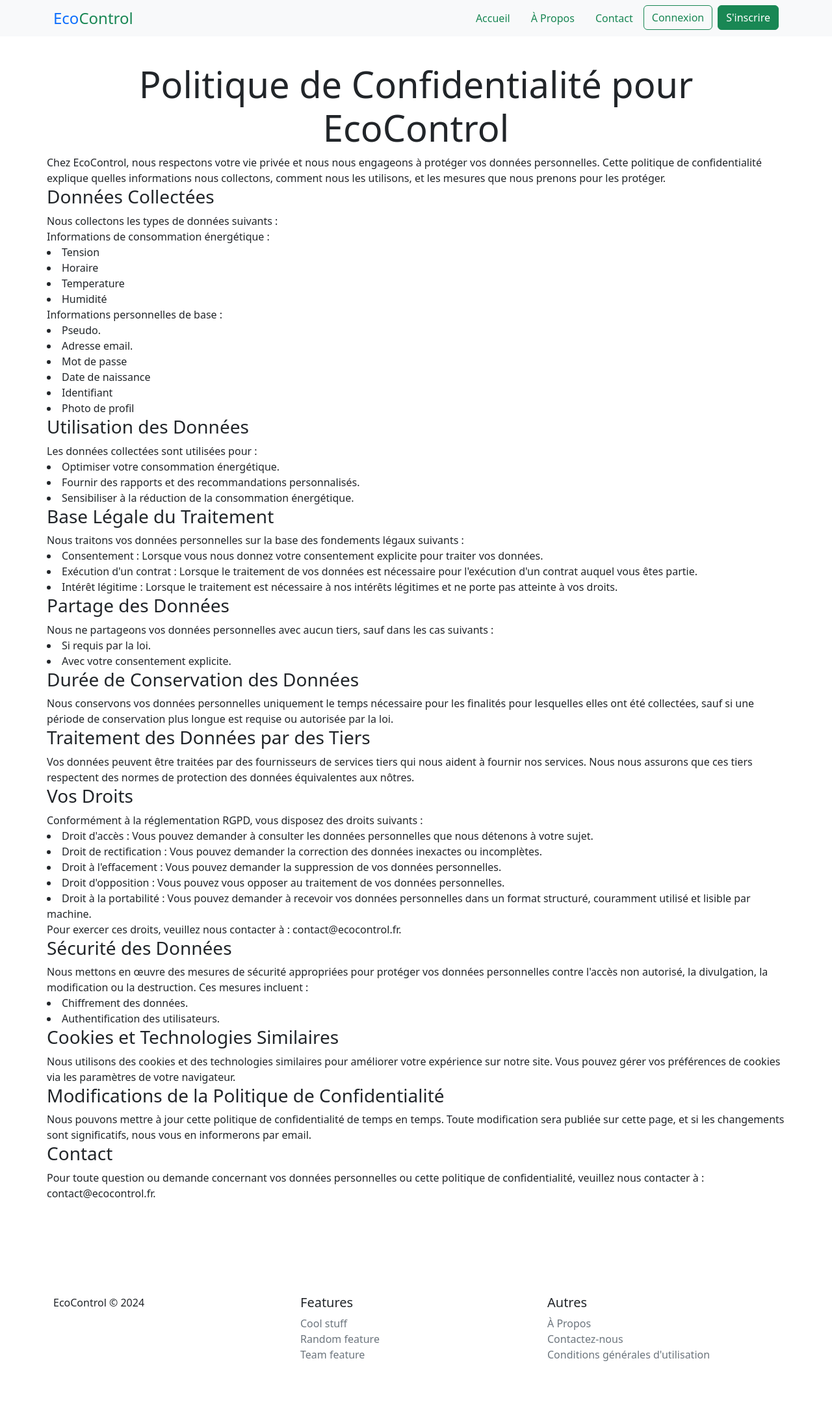
After one commit to RSoniKast/HackathonEcoControlWeb, a PHP site: page /terms in a window 1280 px wide. The commit adds this page. Shown: the whole page at 65% size. Run offline with PHP 8.4, Linux system fonts and the light colour scheme.

Commit message:
ajout de la page "à propos", "contact", modif du footer et ajout des cgu

```diff
--- /dev/null
+++ b/terms.php
@@ -0,0 +1,117 @@
+<!doctype html>
+<html lang="fr">
+    <head>
+        <meta charset="utf-8">
+        <meta name="viewport" content="width=device-width, initial-scale=1">
+        <title>EcoControl - Conditions générales d'utilisation</title>
+        <link href="https://cdn.jsdelivr.net/npm/bootstrap@5.3.3/dist/css/bootstrap.min.css" rel="stylesheet" integrity="sha384-QWTKZyjpPEjISv5WaRU9OFeRpok6YctnYmDr5pNlyT2bRjXh0JMhjY6hW+ALEwIH" crossorigin="anonymous">
+    </head>
+
+  <nav class="navbar fixed-top navbar-light bg-light">
+    <div class="container">
+        <a href="index" class="d-flex align-items-center mb-3 mb-md-0 me-md-auto link-body-emphasis text-decoration-none">
+          <span class="fs-4">
+              <bold><span class="text-primary">Eco</span><span class="text-success">Control</bold></span>
+          </span>
+        </a>
+        <ul class="nav nav-pills">
+          <li class="nav-item"><a href="index" class="nav-link text-success" aria-current="page">Accueil</a></li>
+          <li class="nav-item"><a href="#" class="nav-link text-success">À Propos</a></li>
+          <li class="nav-item"><a href="contact" class="nav-link text-success">Contact</a></li>
+          <li><a class="btn btn-outline-success me-2" href="user/dashboard" role="button">Connexion</a></li>
+          <li><button type="button" class="btn btn-success">S'inscrire</button></li>
+
+    </div>
+  </nav>
+
+    <div class="px-4 py-5 my-5 mx-5 text-justify">
+        <h1 class="display-4 text-center">Politique de Confidentialité pour EcoControl</h1>
+            Chez EcoControl, nous respectons votre vie privée et nous nous engageons à protéger vos données personnelles. Cette politique de confidentialité explique quelles informations nous collectons, comment nous les utilisons, et les mesures que nous prenons pour les protéger.
+            <h3>Données Collectées</h3>
+            Nous collectons les types de données suivants :
+            <br>
+            Informations de consommation énergétique :
+            <li>Tension</li>
+            <li>Horaire</li>
+            <li>Temperature</li>
+            <li>Humidité</li>
+
+            Informations personnelles de base :
+            <li>Pseudo.</li>
+            <li>Adresse email.</li>
+            <li>Mot de passe</li>
+            <li>Date de naissance</li>
+            <li>Identifiant</li>
+            <li>Photo de profil</li>
+
+            <h3>Utilisation des Données</h3>
+            Les données collectées sont utilisées pour :
+            <li>Optimiser votre consommation énergétique.</li>
+            <li>Fournir des rapports et des recommandations personnalisés.</li>
+            <li>Sensibiliser à la réduction de la consommation énergétique.</li>
+
+            <h3>Base Légale du Traitement</h3>
+            Nous traitons vos données personnelles sur la base des fondements légaux suivants :
+            <li>Consentement : Lorsque vous nous donnez votre consentement explicite pour traiter vos données.</li>
+            <li>Exécution d'un contrat : Lorsque le traitement de vos données est nécessaire pour l'exécution d'un contrat auquel vous êtes partie.</li>
+            <li>Intérêt légitime : Lorsque le traitement est nécessaire à nos intérêts légitimes et ne porte pas atteinte à vos droits.</li>
+            <h3>Partage des Données</h3>
+
+            Nous ne partageons vos données personnelles avec aucun tiers, sauf dans les cas suivants :
+            <li>Si requis par la loi.</li>
+            <li>Avec votre consentement explicite.</li>
+
+            <h3>Durée de Conservation des Données</h3>
+            Nous conservons vos données personnelles uniquement le temps nécessaire pour les finalités pour lesquelles elles ont été collectées, sauf si une période de conservation plus longue est requise ou autorisée par la loi.
+
+            <h3>Traitement des Données par des Tiers</h3>
+            Vos données peuvent être traitées par des fournisseurs de services tiers qui nous aident à fournir nos services. Nous nous assurons que ces tiers respectent des normes de protection des données équivalentes aux nôtres.
+
+            <h3>Vos Droits</h3>
+            Conformément à la réglementation RGPD, vous disposez des droits suivants :
+            <li>Droit d'accès : Vous pouvez demander à consulter les données personnelles que nous détenons à votre sujet.</li>
+            <li>Droit de rectification : Vous pouvez demander la correction des données inexactes ou incomplètes.</li>
+            <li>Droit à l'effacement : Vous pouvez demander la suppression de vos données personnelles.</li>
+            <li>Droit d'opposition : Vous pouvez vous opposer au traitement de vos données personnelles.</li>
+            <li>Droit à la portabilité : Vous pouvez demander à recevoir vos données personnelles dans un format structuré, couramment utilisé et lisible par machine.</li>
+            Pour exercer ces droits, veuillez nous contacter à : contact@ecocontrol.fr.
+
+            <h3>Sécurité des Données</h3>
+            Nous mettons en œuvre des mesures de sécurité appropriées pour protéger vos données personnelles contre l'accès non autorisé, la divulgation, la modification ou la destruction. Ces mesures incluent :
+            <li>Chiffrement des données.</li>
+            <li>Authentification des utilisateurs.</li>
+
+            <h3>Cookies et Technologies Similaires</h3>
+            Nous utilisons des cookies et des technologies similaires pour améliorer votre expérience sur notre site. Vous pouvez gérer vos préférences de cookies via les paramètres de votre navigateur.
+
+            <h3>Modifications de la Politique de Confidentialité</h3>
+            Nous pouvons mettre à jour cette politique de confidentialité de temps en temps. Toute modification sera publiée sur cette page, et si les changements sont significatifs, nous vous en informerons par email.
+
+            <h3>Contact</h3>
+            Pour toute question ou demande concernant vos données personnelles ou cette politique de confidentialité, veuillez nous contacter à : contact@ecocontrol.fr.
+    </div>
+
+    <footer class="container py-5">
+        <div class="row">
+            <div class="col-12 col-md">
+            EcoControl © 2024
+            </div>
+            <div class="col-6 col-md">
+            <h5>Features</h5>
+            <ul class="list-unstyled text-small">
+                <li><a class="link-secondary text-decoration-none" href="#">Cool stuff</a></li>
+                <li><a class="link-secondary text-decoration-none" href="#">Random feature</a></li>
+                <li><a class="link-secondary text-decoration-none" href="#">Team feature</a></li>
+            </ul>
+            </div>
+            <div class="col-6 col-md">
+            <h5>Autres</h5>
+            <ul class="list-unstyled text-small">
+                <li><a class="link-secondary text-decoration-none" href="about">À Propos</a></li>
+                <li><a class="link-secondary text-decoration-none" href="contact">Contactez-nous</a></li>
+                <li><a class="link-secondary text-decoration-none" href="terms">Conditions générales d'utilisation</a></li>
+            </ul>
+            </div>
+        </div>
+    </footer>
+</html>
```
Also changed, not shown: about.php (added, +55 -0 lines), contact.php (added, +90 -0 lines), index.php (+7 -16 lines).
